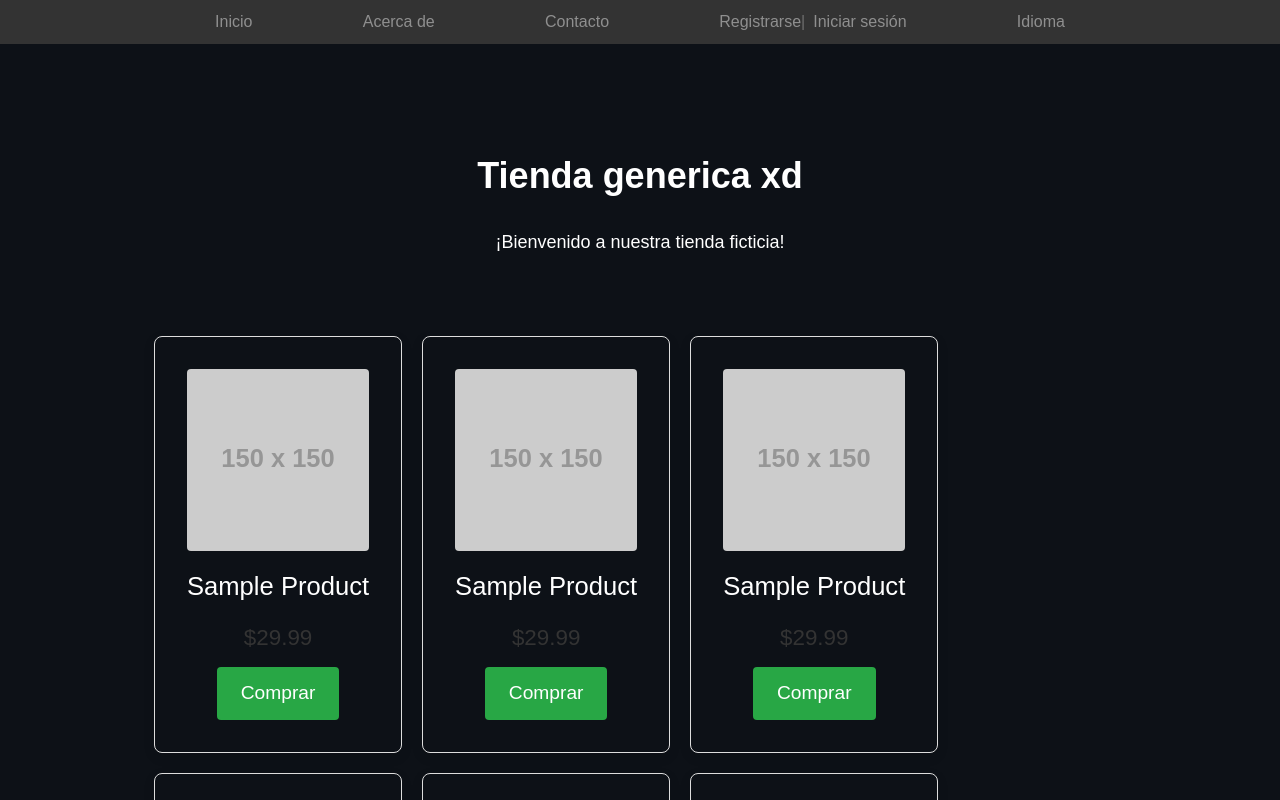
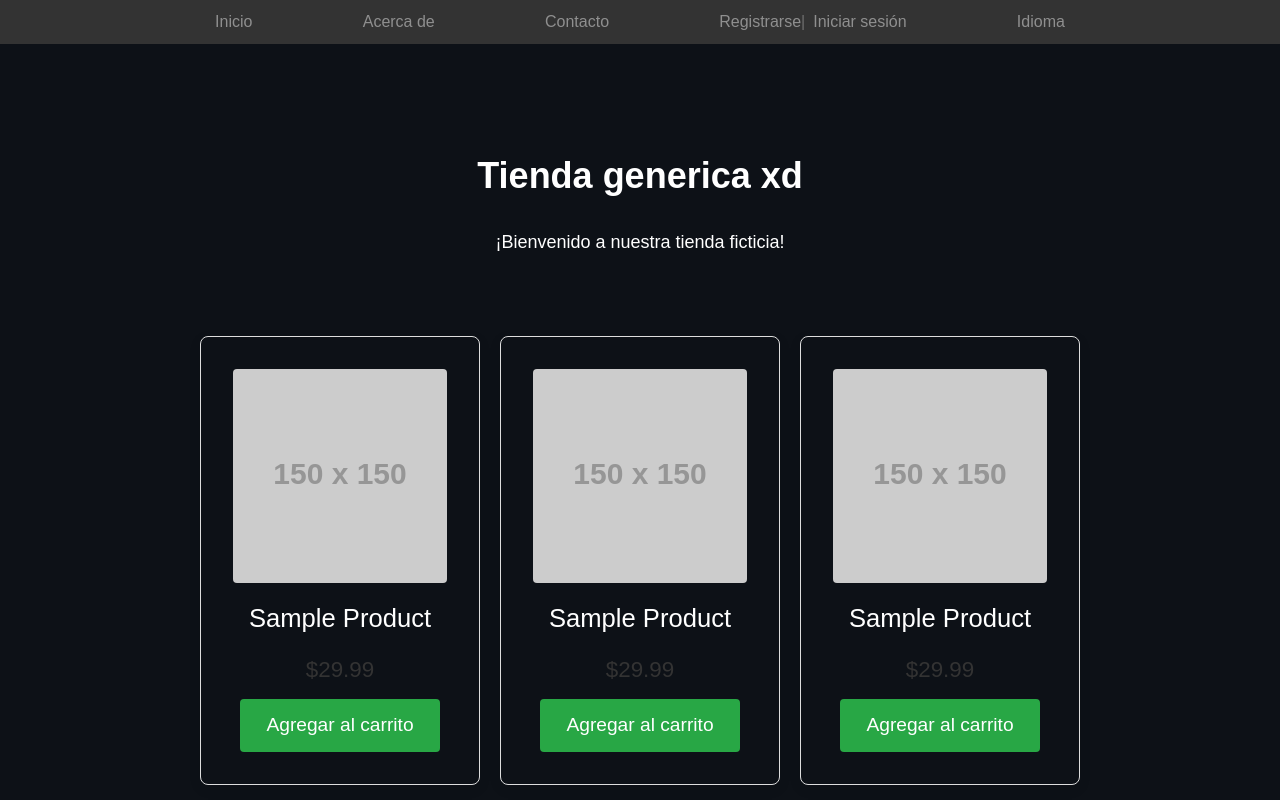
Before and after one commit to Afarx1/Proyecto-Software-Grupo-5, a Next.js app: page / in a window 1280 px wide. Shown: the top 800 px of the page. Built offline with nearby package versions, Linux system fonts and the light colour scheme.

Commit message:
Commit 27/11 VGS
- Fijé ancho de tarjeta y de botón de comprar en módulo CSS de ProductCard.
- Centré elementos ProductCard en el home page.
- Agregué traducciones para botón de comprar en ProductCard.

```diff
--- a/src/app/page.js
+++ b/src/app/page.js
@@ -47,7 +47,7 @@ export default function Home() {
         </p>
       </div>
 
-      <div style={{ display: 'flex', gap: '20px', flexWrap: 'wrap', padding: '0 130px', margin: '0 auto'}}>
+      <div style={{ display: 'flex', justifyContent: 'center', gap: '20px', flexWrap: 'wrap', padding: '0 130px', margin: '0 auto'}}>
       <ProductCard
         imageUrl={sampleProduct.imageUrl}
         name={sampleProduct.name}
--- a/src/components/ProductCard.js
+++ b/src/components/ProductCard.js
@@ -2,14 +2,29 @@
 
 import React from 'react';
 import styles from './ProductCard.module.css';
+import { LanguageContext } from '@/context/LanguageContext';
+import { useContext } from 'react';
 import { useCart } from '@/context/CartContext'
-import { useTranslation } from 'next-i18next'
+
+const translations = {
+  en: {
+    add: "Add to Cart",
+  },
+  es: {
+    add: "Agregar al carrito",
+  },
+  de: {
+    add: "In den Warenkorb",
+  },
+  fr: {
+    add: "Ajouter au panier",
+  },
+};
 
 const ProductCard = ({ id, imageUrl, name, price, onAddToCart }) => {
 
-
   const { addToCart } = useCart()
-  const { t } = useTranslation('common')
+  const { language, changeLanguage } = useContext(LanguageContext); // Access global language state
 
   const handleAddToCart = () => {
     addToCart({ id, name, price, imageUrl })
@@ -30,7 +45,7 @@ const ProductCard = ({ id, imageUrl, name, price, onAddToCart }) => {
         <button className={styles.addToCartButton}
           onClick={Tocart}
         >
-         Comprar
+        {translations[language].add}
         </button>
     </div>
   )
--- a/src/components/ProductCard.module.css
+++ b/src/components/ProductCard.module.css
@@ -2,7 +2,7 @@
   border: 1px solid #ddd;
   border-radius: 8px;
   padding: 32px; /* Increase padding for more space inside the card */
-  max-width: 300px; /* Make the card wider */
+  width: 280px; /* Make the card wider */
   text-align: center;
   box-shadow: 0 4px 12px rgba(0, 0, 0, 0.1); /* Larger shadow for a bigger card */
   transition: transform 0.2s;
@@ -38,6 +38,8 @@
   padding: 12px 24px; /* Larger button padding */
   cursor: pointer;
   font-size: 1.2em; /* Increase button font size */
+  width: 200px;
+
 }
 
 .addToCartButton:hover {
```
